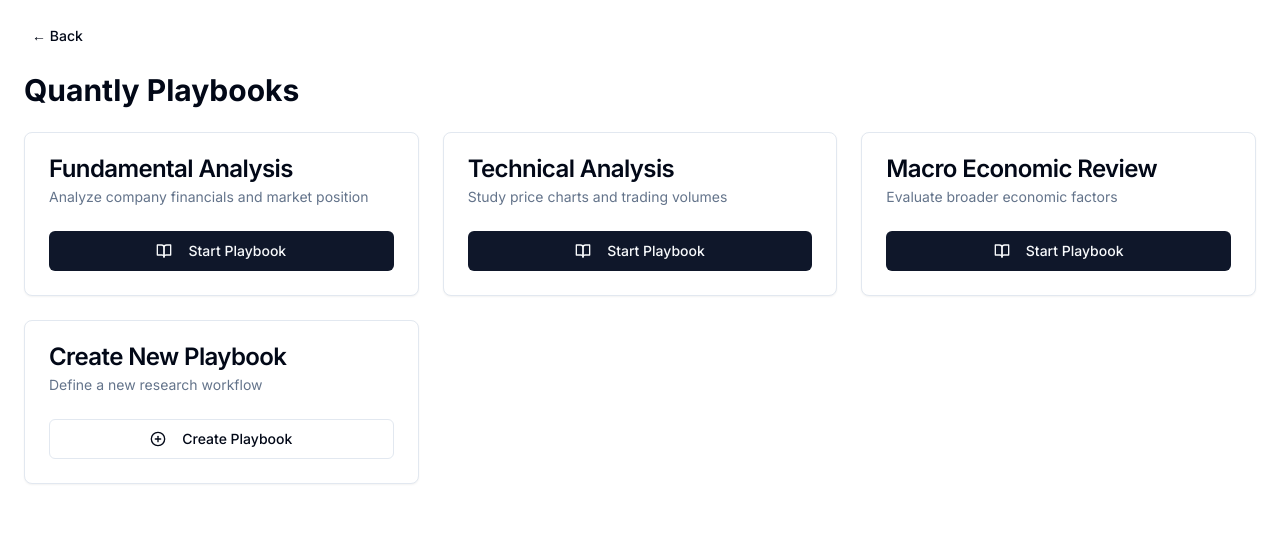
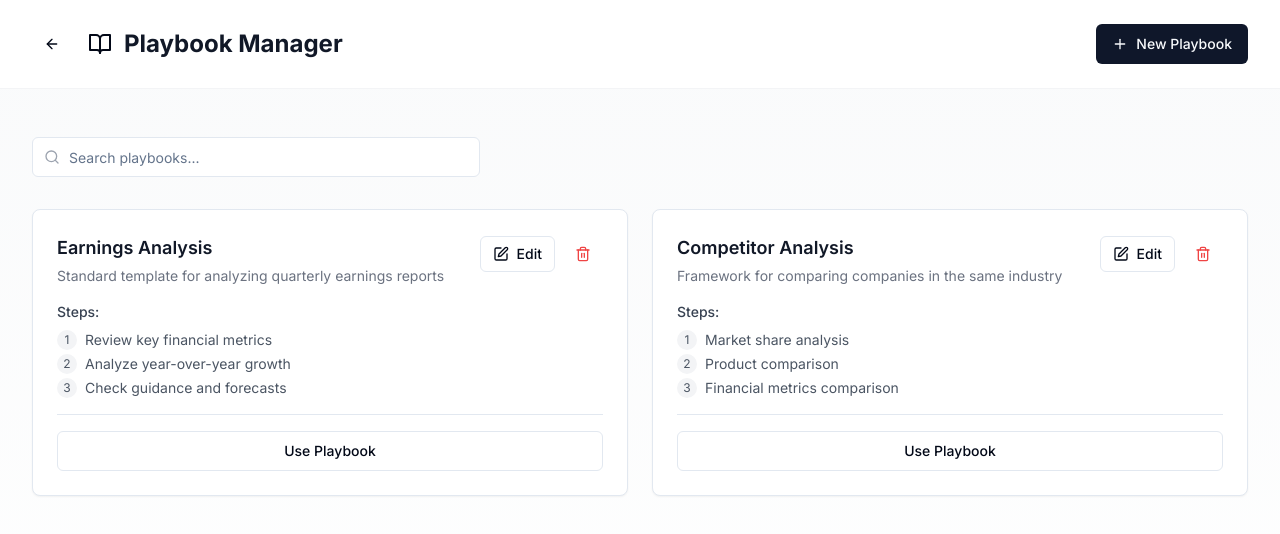
Before and after one commit to trypathway/new_design, a Next.js app: page /playbooks in a window 1280 px wide. Shown: the top 534 px of the page. Built offline with nearby package versions, Linux system fonts and the light colour scheme.

Commit message:
feat: add playbook manager
- Add dedicated playbook management page
- Create new two-step playbook creation flow
- Add auto-draft capability
- Improve navigation and UI consistency
- Update edit functionality to match use flow

```diff
--- /dev/null
+++ b/app/components/playbook-creator-modal.tsx
@@ -0,0 +1,92 @@
+'use client'
+
+import { useState } from 'react'
+import { Button } from "@/components/ui/button"
+import { Dialog, DialogContent, DialogHeader, DialogTitle } from "@/components/ui/dialog"
+import { Input } from "@/components/ui/input"
+import { Textarea } from "@/components/ui/textarea"
+import { BookOpen, Wand2 } from 'lucide-react'
+
+interface PlaybookCreatorModalProps {
+  isOpen: boolean
+  onClose: () => void
+  onManualCreate: (name: string, purpose: string) => void
+  onAutoDraft: (name: string, purpose: string) => void
+}
+
+export function PlaybookCreatorModal({
+  isOpen,
+  onClose,
+  onManualCreate,
+  onAutoDraft
+}: PlaybookCreatorModalProps) {
+  const [name, setName] = useState('')
+  const [purpose, setPurpose] = useState('')
+
+  return (
+    <Dialog open={isOpen} onOpenChange={onClose}>
+      <DialogContent className="sm:max-w-[600px]">
+        <DialogHeader>
+          <DialogTitle className="flex items-center gap-2">
+            <BookOpen className="h-5 w-5" />
+            Create New Playbook
+          </DialogTitle>
+        </DialogHeader>
+
+        <div className="space-y-6">
+          {/* Name */}
+          <div className="space-y-2">
+            <label className="text-sm font-medium text-gray-900">
+              Playbook Name
+            </label>
+            <Input
+              placeholder="Enter a name for your playbook..."
+              value={name}
+              onChange={(e) => setName(e.target.value)}
+            />
+          </div>
+
+          {/* Purpose */}
+          <div className="space-y-2">
+            <label className="text-sm font-medium text-gray-900">
+              What would you like the playbook to do?
+            </label>
+            <Textarea
+              placeholder="Describe the purpose and goals of this playbook..."
+              value={purpose}
+              onChange={(e) => setPurpose(e.target.value)}
+              className="h-32"
+            />
+          </div>
+
+          {/* Actions */}
+          <div className="flex flex-col gap-3">
+            <Button
+              onClick={() => onAutoDraft(name, purpose)}
+              disabled={!name.trim() || !purpose.trim()}
+              className="gap-2"
+            >
+              <Wand2 className="h-4 w-4" />
+              Draft Playbook
+            </Button>
+            <div className="relative">
+              <div className="absolute inset-0 flex items-center">
+                <span className="w-full border-t" />
+              </div>
+              <div className="relative flex justify-center text-xs uppercase">
+                <span className="bg-white px-2 text-gray-500">or</span>
+              </div>
+            </div>
+            <Button
+              variant="outline"
+              onClick={() => onManualCreate(name, purpose)}
+              disabled={!name.trim() || !purpose.trim()}
+            >
+              Create Manually
+            </Button>
+          </div>
+        </div>
+      </DialogContent>
+    </Dialog>
+  )
+}
--- /dev/null
+++ b/app/components/playbook-editor-modal.tsx
@@ -0,0 +1,146 @@
+'use client'
+
+import { useState } from 'react'
+import { Button } from "@/components/ui/button"
+import { Dialog, DialogContent, DialogHeader, DialogTitle } from "@/components/ui/dialog"
+import { Input } from "@/components/ui/input"
+import { Textarea } from "@/components/ui/textarea"
+import { BookOpen, Plus, X } from 'lucide-react'
+
+interface PlaybookEditorModalProps {
+  isOpen: boolean
+  onClose: () => void
+  onSave: (playbook: any) => void
+  initialPlaybook?: any
+}
+
+export function PlaybookEditorModal({
+  isOpen,
+  onClose,
+  onSave,
+  initialPlaybook
+}: PlaybookEditorModalProps) {
+  const [name, setName] = useState(initialPlaybook?.name || '')
+  const [description, setDescription] = useState(initialPlaybook?.description || '')
+  const [steps, setSteps] = useState<string[]>(initialPlaybook?.steps || [''])
+
+  const addStep = () => {
+    setSteps([...steps, ''])
+  }
+
+  const removeStep = (index: number) => {
+    setSteps(steps.filter((_, i) => i !== index))
+  }
+
+  const updateStep = (index: number, value: string) => {
+    const newSteps = [...steps]
+    newSteps[index] = value
+    setSteps(newSteps)
+  }
+
+  return (
+    <Dialog open={isOpen} onOpenChange={onClose}>
+      <DialogContent className="sm:max-w-[600px]">
+        <DialogHeader>
+          <DialogTitle className="flex items-center gap-2">
+            <BookOpen className="h-5 w-5" />
+            {initialPlaybook ? 'Edit Playbook' : 'Create New Playbook'}
+          </DialogTitle>
+        </DialogHeader>
+
+        <div className="space-y-6">
+          {/* Name */}
+          <div className="space-y-2">
+            <label className="text-sm font-medium text-gray-900">
+              Playbook Name
+            </label>
+            <Input
+              placeholder="Enter playbook name..."
+              value={name}
+              onChange={(e) => setName(e.target.value)}
+            />
+          </div>
+
+          {/* Description */}
+          <div className="space-y-2">
+            <label className="text-sm font-medium text-gray-900">
+              Description
+            </label>
+            <Textarea
+              placeholder="Describe the purpose of this playbook..."
+              value={description}
+              onChange={(e) => setDescription(e.target.value)}
+              className="h-24"
+            />
+          </div>
+
+          {/* Steps */}
+          <div className="space-y-3">
+            <div className="flex items-center justify-between">
+              <label className="text-sm font-medium text-gray-900">
+                Research Steps
+              </label>
+              <Button
+                variant="outline"
+                size="sm"
+                onClick={addStep}
+                className="gap-2"
+              >
+                <Plus className="h-4 w-4" />
+                Add Step
+              </Button>
+            </div>
+            <div className="space-y-3">
+              {steps.map((step, index) => (
+                <div key={index} className="flex gap-3 items-start">
+                  <div className="w-6 h-6 rounded-full bg-gray-100 flex items-center justify-center text-xs font-medium text-gray-600 mt-2">
+                    {index + 1}
+                  </div>
+                  <div className="flex-1 space-y-2">
+                    <Input
+                      placeholder={`Step ${index + 1}: Describe what to research...`}
+                      value={step}
+                      onChange={(e) => updateStep(index, e.target.value)}
+                      className="w-full"
+                    />
+                  </div>
+                  {steps.length > 1 && (
+                    <Button
+                      variant="ghost"
+                      size="icon"
+                      onClick={() => removeStep(index)}
+                      className="text-gray-400 hover:text-red-500 mt-2"
+                    >
+                      <X className="h-4 w-4" />
+                    </Button>
+                  )}
+                </div>
+              ))}
+            </div>
+          </div>
+
+          {/* Actions */}
+          <div className="flex justify-end gap-2">
+            <Button variant="outline" onClick={onClose}>
+              Cancel
+            </Button>
+            <Button
+              onClick={() => {
+                onSave({
+                  id: initialPlaybook?.id || Date.now().toString(),
+                  name,
+                  description,
+                  steps: steps.filter(step => step.trim()),
+                  lastModified: new Date().toISOString()
+                })
+              }}
+              disabled={!name.trim() || !steps[0].trim()}
+            >
+              {initialPlaybook ? 'Save Changes' : 'Create Playbook'}
+            </Button>
+          </div>
+        </div>
+      </DialogContent>
+    </Dialog>
+  )
+}
--- a/app/page.tsx
+++ b/app/page.tsx
@@ -184,6 +184,14 @@ export default function HomePage() {
                 <PlayCircle className="h-4 w-4" />
                 See Tutorial
               </Button>
+              <Button
+                variant="outline"
+                onClick={() => router.push('/playbooks')}
+                className="gap-2"
+              >
+                <BookOpen className="h-4 w-4" />
+                Playbook Manager
+              </Button>
               <NewResearchModal />
             </div>
           </div>
--- a/app/playbooks/page.tsx
+++ b/app/playbooks/page.tsx
@@ -1,147 +1,229 @@
 'use client'
 
-import { useRouter, useSearchParams } from 'next/navigation'
+import { useState } from 'react'
+import { useRouter } from 'next/navigation'
 import { Button } from "@/components/ui/button"
-import { Card, CardContent, CardDescription, CardHeader, CardTitle } from "@/components/ui/card"
-import { PlusCircle, BookOpen, FileText, Building2, Newspaper, Globe } from 'lucide-react'
-import { BackToStartButton } from '@/components/back-to-start-button'
-import { useState, useEffect } from 'react'
+import { Card } from "@/components/ui/card"
+import { Input } from "@/components/ui/input"
+import {
+  BookOpen,
+  Plus,
+  Search,
+  ArrowLeft,
+  Edit,
+  Copy,
+  Trash2
+} from 'lucide-react'
+import { PlaybookEditorModal } from '@/app/components/playbook-editor-modal'
+import { PlaybookCreatorModal } from '@/app/components/playbook-creator-modal'
 
-export default function PlaybookSelection() {
-  const router = useRouter()
-  const searchParams = useSearchParams()
-  const [context, setContext] = useState<any>(null)
-
-  useEffect(() => {
-    const contextParam = searchParams.get('context')
-    if (contextParam) {
-      const parsedContext = JSON.parse(decodeURIComponent(contextParam))
-      setContext(parsedContext)
+// Mock playbook data
+const mockPlaybooks = [
+  {
+    id: '1',
+    name: 'Earnings Analysis',
+    description: 'Standard template for analyzing quarterly earnings reports',
+    steps: [
+      'Review key financial metrics',
+      'Analyze year-over-year growth',
+      'Check guidance and forecasts'
+    ],
+    lastModified: '2024-01-15T10:00:00Z'
+  },
+  {
+    id: '2',
+    name: 'Competitor Analysis',
+    description: 'Framework for comparing companies in the same industry',
+    steps: [
+      'Market share analysis',
+      'Product comparison',
+      'Financial metrics comparison'
+    ],
+    lastModified: '2024-01-14T15:30:00Z'
   }
-  }, [searchParams])
-
-  const playbooks = [
-    { id: 1, name: "Fundamental Analysis", description: "Analyze company financials and market position" },
-    { id: 2, name: "Technical Analysis", description: "Study price charts and trading volumes" },
-    { id: 3, name: "Macro Economic Review", description: "Evaluate broader economic factors" },
 ]
 
-  const handlePlaybookStart = (id: number) => {
-    router.push(`/playbooks/${id}${context ? `?context=${encodeURIComponent(JSON.stringify(context))}` : ''}`)
+export default function PlaybooksPage() {
+  const router = useRouter()
+  const [searchQuery, setSearchQuery] = useState('')
+  const [showEditor, setShowEditor] = useState(false)
+  const [editingPlaybook, setEditingPlaybook] = useState<any>(null)
+  const [showCreator, setShowCreator] = useState(false)
+
+  const filteredPlaybooks = mockPlaybooks.filter(playbook =>
+    playbook.name.toLowerCase().includes(searchQuery.toLowerCase()) ||
+    playbook.description.toLowerCase().includes(searchQuery.toLowerCase())
+  )
+
+  const handleEdit = (playbook: any) => {
+    setEditingPlaybook(playbook)
+    setShowEditor(true)
   }
 
-  const handleCreatePlaybook = () => {
-    router.push(`/playbooks/new${context ? `?context=${encodeURIComponent(JSON.stringify(context))}` : ''}`)
+  const handleSave = (updatedPlaybook: any) => {
+    // Handle save logic here
+    setShowEditor(false)
+    setEditingPlaybook(null)
+  }
+
+  const handleManualCreate = (name: string, purpose: string) => {
+    setShowCreator(false)
+    setEditingPlaybook({
+      name,
+      description: purpose,
+      steps: ['']
+    })
+    setShowEditor(true)
+  }
+
+  const handleAutoDraft = (name: string, purpose: string) => {
+    // Here we would call AI to generate steps
+    // For now, using mock data
+    setShowCreator(false)
+    setEditingPlaybook({
+      name,
+      description: purpose,
+      steps: [
+        'Step 1: Initial research',
+        'Step 2: Data analysis',
+        'Step 3: Final review'
+      ]
+    })
+    setShowEditor(true)
   }
 
   return (
-    <div className="min-h-screen bg-background">
-      <div className="container mx-auto p-6">
-        <BackToStartButton />
-        <h1 className="text-3xl font-bold mb-6 mt-12">
-          Quantly Playbooks
+    <div className="min-h-screen bg-gradient-to-b from-gray-50 to-white">
+      {/* Header */}
+      <div className="bg-white border-b border-gray-100">
+        <div className="container mx-auto max-w-7xl px-8 py-6">
+          <div className="flex items-center justify-between">
+            <div className="flex items-center gap-4">
+              <Button
+                variant="ghost"
+                size="icon"
+                onClick={() => router.push('/')}
+                className="hover:bg-gray-100"
+              >
+                <ArrowLeft className="h-5 w-5" />
+              </Button>
+              <div className="flex items-center gap-3">
+                <BookOpen className="h-6 w-6" />
+                <h1 className="text-2xl font-bold text-gray-900">
+                  Playbook Manager
                 </h1>
-        {context && (
-          <Card className="mb-4 border-gray-200">
-            <CardContent className="p-4">
-              <div className="flex items-center gap-2 mb-3">
-                <div className="bg-gray-100 p-1.5 rounded-md">
-                  <FileText className="h-4 w-4 text-gray-700" />
               </div>
-                <h2 className="text-base font-semibold text-gray-900">Research Context</h2>
             </div>
-
-              <div className="grid grid-cols-2 gap-3">
-                <div className="space-y-1.5">
-                  <h3 className="text-xs font-medium text-gray-700">Companies</h3>
-                  <div className="flex flex-wrap gap-1.5">
-                    {context.companies?.length > 0 ? (
-                      context.companies.map((company: string) => (
-                        <span
-                          key={company}
-                          className="inline-flex items-center px-2 py-0.5 rounded-full
-                                   text-xs bg-gray-100 text-gray-700 border border-gray-200"
+            <Button
+              onClick={() => setShowCreator(true)}
+              className="gap-2"
             >
-                          <Building2 className="h-3 w-3 mr-1" />
-                          {company}
-                        </span>
-                      ))
-                    ) : (
-                      <span className="text-xs text-gray-500">None specified</span>
-                    )}
+              <Plus className="h-4 w-4" />
+              New Playbook
+            </Button>
+          </div>
         </div>
       </div>
 
-                <div className="space-y-1.5">
-                  <h3 className="text-xs font-medium text-gray-700">Documents</h3>
-                  <div className="flex flex-wrap gap-1.5">
-                    {context.specificDocuments?.length > 0 ? (
-                      context.specificDocuments.map((doc: string) => (
-                        <span
-                          key={doc}
-                          className="inline-flex items-center px-2 py-0.5 rounded-full
-                                   text-xs bg-gray-100 text-gray-700 border border-gray-200"
-                        >
-                          <FileText className="h-3 w-3 mr-1" />
-                          {doc}
-                        </span>
-                      ))
-                    ) : (
-                      <span className="text-xs text-gray-500">None specified</span>
-                    )}
+      {/* Main Content */}
+      <div className="container mx-auto max-w-7xl px-8 py-12">
+        {/* Search */}
+        <div className="mb-8">
+          <div className="relative w-full max-w-md">
+            <Search className="absolute left-3 top-1/2 transform -translate-y-1/2 h-4 w-4 text-gray-400" />
+            <Input
+              placeholder="Search playbooks..."
+              value={searchQuery}
+              onChange={(e) => setSearchQuery(e.target.value)}
+              className="pl-9"
+            />
           </div>
         </div>
 
-                <div className="col-span-2 flex gap-3 mt-1.5">
-                  <div className="flex items-center gap-1.5">
-                    <div className={`p-1 rounded-md ${context.includeNews ? 'bg-gray-900 text-white' : 'bg-gray-100 text-gray-700'}`}>
-                      <Newspaper className="h-3.5 w-3.5" />
+        {/* Playbooks Grid */}
+        <div className="grid grid-cols-1 md:grid-cols-2 gap-6">
+          {filteredPlaybooks.map((playbook) => (
+            <Card key={playbook.id} className="p-6 space-y-4">
+              <div className="flex items-start justify-between">
+                <div>
+                  <h3 className="text-lg font-semibold text-gray-900">
+                    {playbook.name}
+                  </h3>
+                  <p className="text-sm text-gray-500 mt-1">
+                    {playbook.description}
+                  </p>
                 </div>
-                    <span className="text-xs text-gray-700">
-                      News: <span className="font-medium">{context.includeNews ? 'Yes' : 'No'}</span>
-                    </span>
+                <div className="flex items-center gap-2">
+                  <Button
+                    variant="outline"
+                    size="sm"
+                    onClick={(e) => {
+                      e.stopPropagation()
+                      router.push(`/playbooks/${playbook.id}`)
+                    }}
+                    className="gap-2"
+                  >
+                    <Edit className="h-4 w-4" />
+                    Edit
+                  </Button>
+                  <Button
+                    variant="ghost"
+                    size="icon"
+                    className="text-red-500 hover:text-red-600"
+                    onClick={(e) => {
+                      e.stopPropagation()
+                      // Handle delete
+                    }}
+                  >
+                    <Trash2 className="h-4 w-4" />
+                  </Button>
+                </div>
               </div>
 
-                  <div className="flex items-center gap-1.5">
-                    <div className={`p-1 rounded-md ${context.includeWebAccess ? 'bg-gray-900 text-white' : 'bg-gray-100 text-gray-700'}`}>
-                      <Globe className="h-3.5 w-3.5" />
+              <div className="space-y-2">
+                <h4 className="text-sm font-medium text-gray-700">Steps:</h4>
+                <ul className="space-y-1">
+                  {playbook.steps.map((step, index) => (
+                    <li key={index} className="text-sm text-gray-600 flex items-center gap-2">
+                      <span className="w-5 h-5 rounded-full bg-gray-100 flex items-center justify-center text-xs text-gray-600">
+                        {index + 1}
+                      </span>
+                      {step}
+                    </li>
+                  ))}
+                </ul>
               </div>
-                    <span className="text-xs text-gray-700">
-                      Web: <span className="font-medium">{context.includeWebAccess ? 'Yes' : 'No'}</span>
-                    </span>
+
+              <div className="pt-4 border-t">
+                <Button
+                  variant="outline"
+                  className="w-full"
+                  onClick={() => router.push(`/playbooks/${playbook.id}`)}
+                >
+                  Use Playbook
+                </Button>
+              </div>
+            </Card>
+          ))}
         </div>
       </div>
-              </div>
-            </CardContent>
-          </Card>
-        )}
-        <div className="grid grid-cols-1 md:grid-cols-2 lg:grid-cols-3 gap-6">
-          {playbooks.map((playbook) => (
-            <Card key={playbook.id}>
-              <CardHeader>
-                <CardTitle>{playbook.name}</CardTitle>
-                <CardDescription>{playbook.description}</CardDescription>
-              </CardHeader>
-              <CardContent>
-                <Button className="w-full" onClick={() => handlePlaybookStart(playbook.id)}>
-                  <BookOpen className="mr-2 h-4 w-4" /> Start Playbook
-                </Button>
-              </CardContent>
-            </Card>
-          ))}
-          <Card>
-            <CardHeader>
-              <CardTitle>Create New Playbook</CardTitle>
-              <CardDescription>Define a new research workflow</CardDescription>
-            </CardHeader>
-            <CardContent>
-              <Button className="w-full" variant="outline" onClick={handleCreatePlaybook}>
-                <PlusCircle className="mr-2 h-4 w-4" /> Create Playbook
-              </Button>
-            </CardContent>
-          </Card>
-        </div>
-      </div>
+
+      <PlaybookEditorModal
+        isOpen={showEditor}
+        onClose={() => {
+          setShowEditor(false)
+          setEditingPlaybook(null)
+        }}
+        onSave={handleSave}
+        initialPlaybook={editingPlaybook}
+      />
+
+      <PlaybookCreatorModal
+        isOpen={showCreator}
+        onClose={() => setShowCreator(false)}
+        onManualCreate={handleManualCreate}
+        onAutoDraft={handleAutoDraft}
+      />
     </div>
   )
 }
```
Lines whose indentation alone changed are shown as unchanged.
